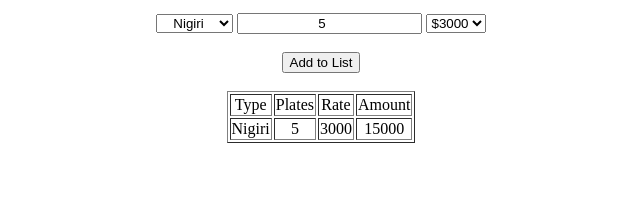
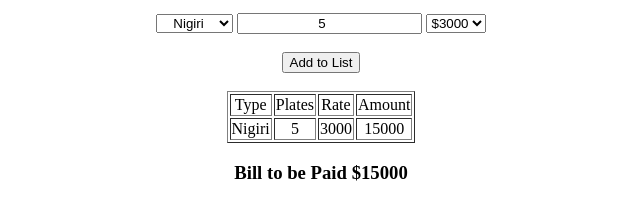
Before and after one commit to vinaytest75/masai-sprint-2, a plain HTML site: page bill.html in a window 1280 px wide. Both pictures are taken after typing "5" into the empty fields and a click on the input "Add to List". Shown: the part 99-318 px from the top of the page, without its empty margins (319-959 px from the left). Drawn offline with Linux system fonts and the light colour scheme.

Commit message:
Added fuctionality of displaying total amount

```diff
--- a/bill.html
+++ b/bill.html
@@ -44,6 +44,9 @@
           <td>Amount</td>
         </tr>
       </table>
+
+      <!-- Displaying Total Amount -->
+      <h3 id="result"></h3>
     <script src="script.js"></script>
 </body>
 </html>
--- a/script.js
+++ b/script.js
@@ -5,6 +5,7 @@ var sushi = {
     rate: "",
     amount: 0
 }
+var total = 0;
 
 window.onload = function(){
 
@@ -24,10 +25,13 @@ window.onload = function(){
     // var amount = document.getElementById("amount").value;
     sushi.amount = rate*plates;
 
+    total = total + rate*plates;
+    var totalAmt1 = document.getElementById('result');
+    totalAmt1.textContent = "Bill to be Paid "+"$"+total
 
     displayTable();
     })
-  }
+}
 
   // Creating the Table
   function displayTable() {
```
